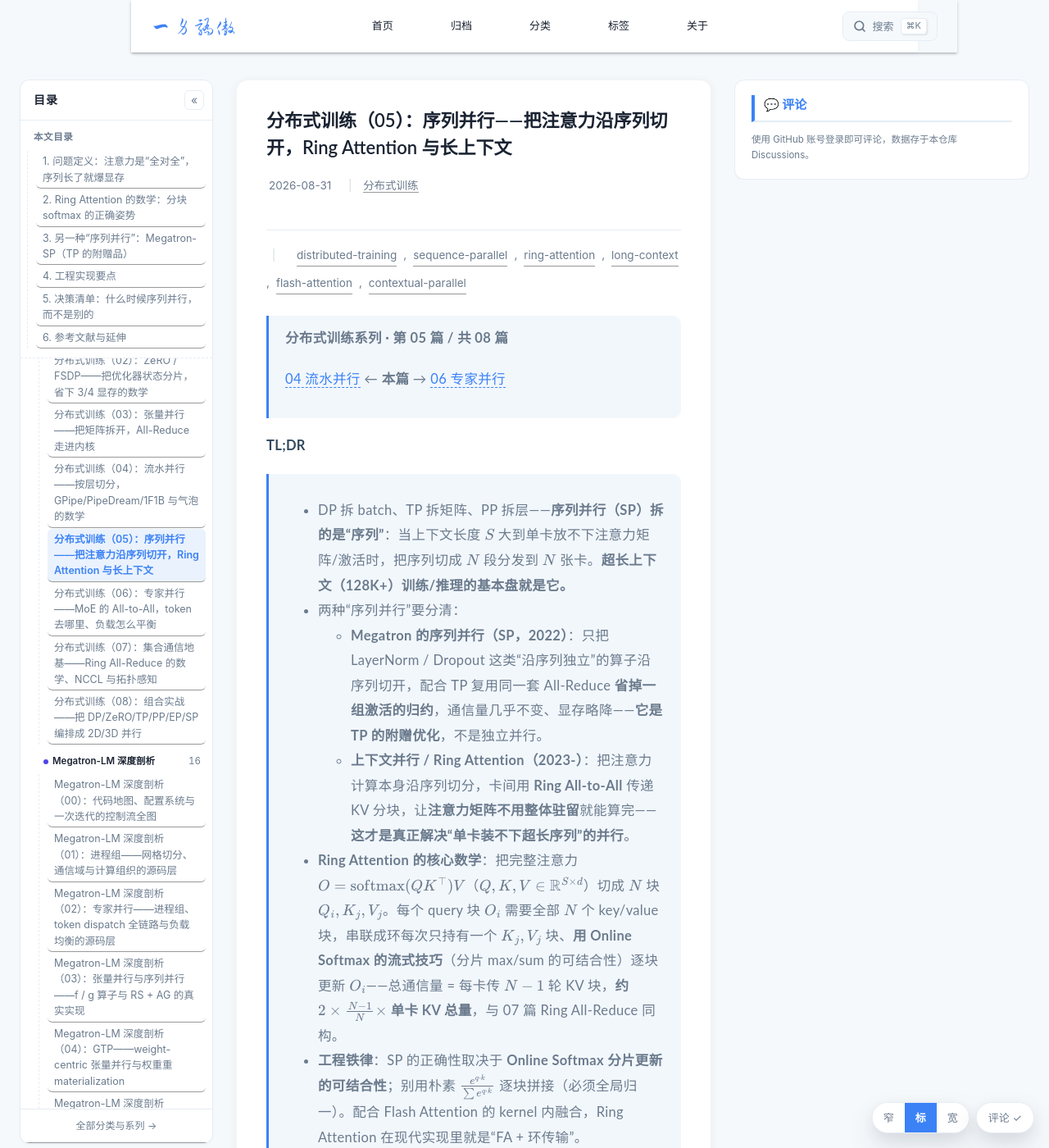
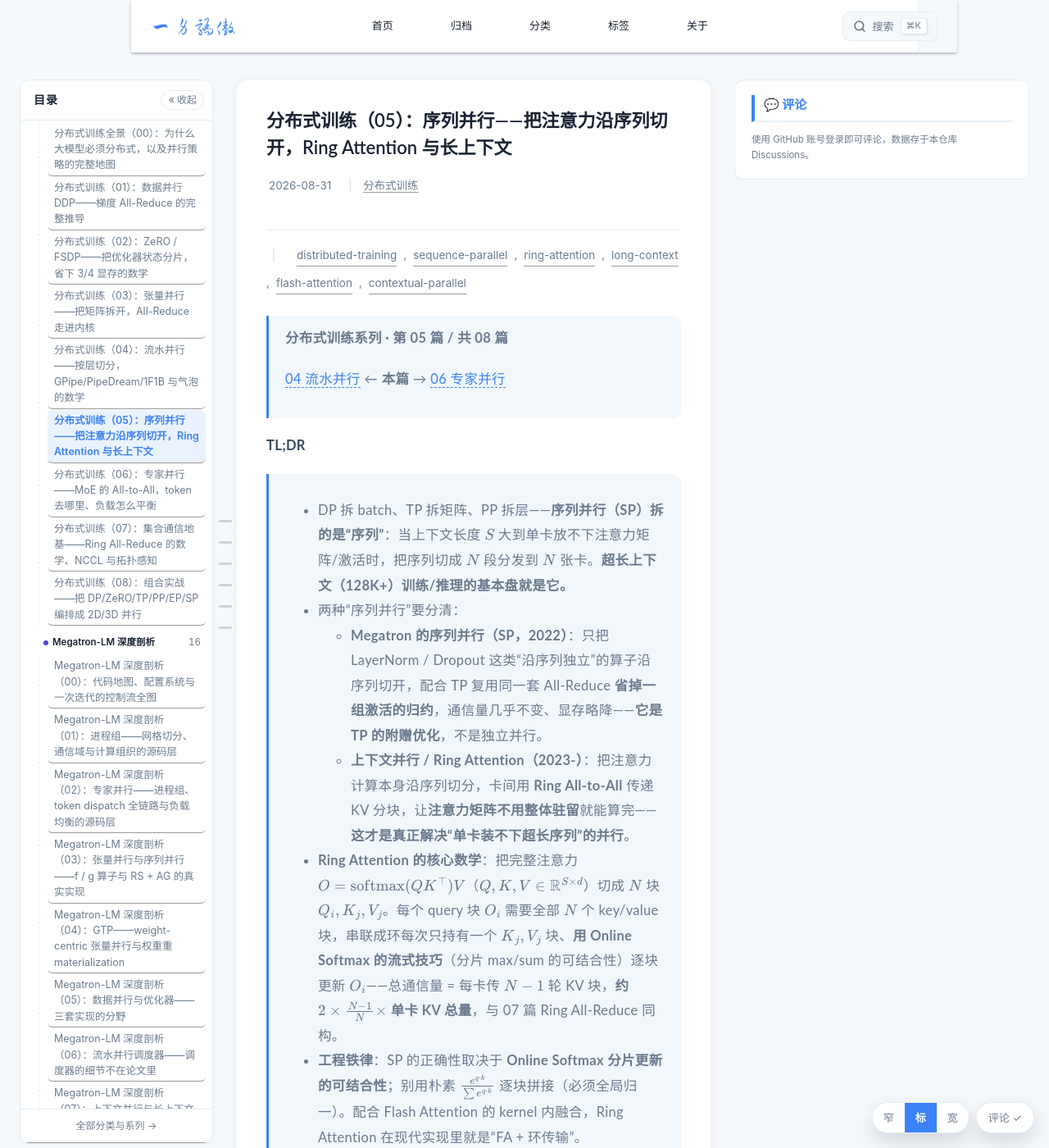
Before and after one commit to lrypcy/lrypcy.github.io, a Jekyll site: the page built from _posts/2026-08-31-dist-train-05-sequence-parallel.md, in a window 1280 px wide and 1400 px high. Shown: the whole window at 82% size. Built offline with Jekyll 4.4.1, drawn with Linux system fonts in a browser that asks for light colours; comment, search, counter and statistics services are not loaded.

Commit message:
ui: 本文目录恢复悬浮竖排样式；分类目录加显眼的折叠开关
- post.html：撤销「本文目录进左栏」，恢复原来的悬浮竖排章节线
  （≥992px 悬浮 / 窄屏右侧栏卡片）；左栏存在时章节线自动挪到目录
  右缘的 gutter 里（rail.getBoundingClientRect().right + 4），
  目录收起 / 展开与窗口变化时重新定位（window.PCYToc.reposition 回调）
- rail：折叠开关从 24px 的 « 小按钮升级为「« 收起 / » 展开」带文字的
  胶囊按钮（aria-expanded 同步）；删除 rail-post-toc 卡片及其样式
- custom.css：.side-toc-shifted 收窄章节线内边距，正好塞进 28px gutter

```diff
--- a/_includes/rail.html
+++ b/_includes/rail.html
@@ -8,12 +8,10 @@
 <aside class="rail" id="rail" aria-label="全站目录">
   <div class="rail-head">
     <span class="rail-head-title">目录</span>
-    <button class="rail-btn" id="railCollapse" type="button" title="收起目录" aria-label="收起目录">«</button>
+    <button class="rail-toggle" id="railCollapse" type="button" aria-expanded="true" aria-controls="railScroll" title="收起目录">
+      <span class="rail-toggle-icon" aria-hidden="true">«</span><span class="rail-toggle-text">收起</span>
+    </button>
   </div>
-
-  {%- if page.layout == 'post' -%}
-  <div class="rail-card rail-post-toc" id="railPostToc"></div>
-  {%- endif -%}
 
   <div class="rail-scroll" id="railScroll">
     {%- for sec in site.data.catalog.sections -%}
--- a/_layouts/post.html
+++ b/_layouts/post.html
@@ -69,61 +69,12 @@ layout: default
     var hs = body.querySelectorAll('h2');
     if (hs.length < 3) return;
 
-    // 宽屏且有左侧目录时，本文目录放进左栏；否则退回悬浮目录 / 右侧栏
-    var railBox = document.getElementById('railPostToc');
-    if (railBox && railBox.offsetWidth > 0) {
-      buildRailToc(hs, railBox);
-    } else if (window.innerWidth >= 992) {
+    // 宽屏 = 左侧竖排章节横线（hover 展开完整面板）；窄屏 = sidebar 内目录卡片
+    if (window.innerWidth >= 992) {
       buildFloatingToc(hs);
     } else {
       buildSidebarToc(hs, body);
     }
-  }
-
-  function buildRailToc(hs, box) {
-    hs.forEach(function (h) {
-      if (!h.id) { h.id = 'sec-' + Math.random().toString(36).slice(2, 8); }
-    });
-
-    var title = document.createElement('div');
-    title.className = 'rail-toc-title';
-    title.textContent = '本文目录';
-    var ol = document.createElement('ol');
-    ol.className = 'rail-posts';
-    var links = [];
-    hs.forEach(function (h) {
-      var li = document.createElement('li');
-      var a = document.createElement('a');
-      a.href = '#' + h.id;
-      a.textContent = h.textContent;
-      li.appendChild(a);
-      ol.appendChild(li);
-      links.push(a);
-    });
-    box.appendChild(title);
-    box.appendChild(ol);
-
-    ol.addEventListener('click', function (e) {
-      var a = e.target.closest('a');
-      if (!a) { return; }
-      var target = document.getElementById(a.getAttribute('href').slice(1));
-      if (target) {
-        e.preventDefault();
-        target.scrollIntoView({ behavior: 'smooth', block: 'start' });
-      }
-    });
-
-    function onScroll() {
-      var y = window.scrollY + 110;
-      var idx = -1;
-      for (var i = 0; i < hs.length; i++) {
-        if (hs[i].getBoundingClientRect().top + window.scrollY <= y) { idx = i; }
-        else { break; }
-      }
-      links.forEach(function (a, j) { a.classList.toggle('active', j === idx); });
-    }
-    window.addEventListener('scroll', onScroll, { passive: true });
-    onScroll();
   }
 
   function buildFloatingToc(hs) {
@@ -151,6 +102,22 @@ layout: default
     });
     wrap.appendChild(lines);
     document.body.appendChild(wrap);
+
+    // 左侧有分类目录时，把竖排章节线挪到目录右缘的缝隙里，避免压在目录上
+    function place() {
+      var rail = document.getElementById('rail');
+      if (rail && rail.offsetWidth > 0) {
+        wrap.classList.add('side-toc-shifted');
+        wrap.style.left = Math.round(rail.getBoundingClientRect().right + 4) + 'px';
+      } else {
+        wrap.classList.remove('side-toc-shifted');
+        wrap.style.left = '';
+      }
+    }
+    place();
+    window.addEventListener('resize', place);
+    // 目录收起 / 展开时由 rail.js 回调重新定位
+    window.PCYToc = { reposition: place };
 
     // 点击 item（横线或文字）平滑跳转
     lines.addEventListener('click', function (e) {
--- a/assets/css/custom.css
+++ b/assets/css/custom.css
@@ -106,7 +106,6 @@ html.hide-sidebar .sidebar { display: none; }
 /* 收起左侧目录：只留一条窄条 + 展开按钮 */
 html.rail-off { --rail-w: 44px; }
 html.rail-off .rail-scroll,
-html.rail-off .rail-post-toc,
 html.rail-off .rail-foot { display: none; }
 html.rail-off .rail-head { justify-content: center; padding: 12px 0; border-bottom: none; }
 html.rail-off .rail-head-title { display: none; }
@@ -2196,20 +2195,33 @@ html.rail-off .rail-head-title { display: none; }
   color: var(--text);
   letter-spacing: 1px;
 }
-.rail-btn {
+/* 分类目录折叠开关 */
+.rail-toggle {
   flex-shrink: 0;
-  width: 24px;
+  display: inline-flex;
+  align-items: center;
+  gap: 3px;
   height: 24px;
+  padding: 0 8px;
+  font-family: inherit;
+  font-size: 12px;
   line-height: 1;
-  font-size: 14px;
   color: var(--text-light);
   background: transparent;
   border: 1px solid var(--border);
-  border-radius: 6px;
+  border-radius: 12px;
   cursor: pointer;
   transition: var(--transition);
 }
-.rail-btn:hover { color: var(--primary); border-color: var(--primary); background: var(--primary-soft); }
+.rail-toggle:hover {
+  color: var(--primary);
+  border-color: var(--primary);
+  background: var(--primary-soft);
+}
+.rail-toggle-icon { font-size: 13px; }
+.rail-toggle-text { font-size: 12px; }
+html.rail-off .rail-toggle-text { display: none; }
+html.rail-off .rail-toggle { padding: 0; width: 26px; justify-content: center; }
 
 .rail-scroll {
   position: relative;
@@ -2344,24 +2356,6 @@ html.rail-off .rail-head-title { display: none; }
   background: var(--primary-soft);
 }
 
-/* 文章页：本文目录卡（固定在 rail 顶部，不随目录滚动） */
-.rail-post-toc {
-  flex-shrink: 0;
-  max-height: 34vh;
-  overflow-y: auto;
-  padding: 4px 8px 10px;
-  border-bottom: 1px dashed var(--border);
-  scrollbar-width: thin;
-}
-.rail-post-toc::-webkit-scrollbar { width: 4px; }
-.rail-post-toc::-webkit-scrollbar-thumb { background: rgba(59, 130, 246, 0.35); border-radius: 4px; }
-.rail-toc-title {
-  padding: 6px 8px 4px;
-  font-size: 11.5px;
-  font-weight: 700;
-  color: var(--text-light);
-  letter-spacing: 0.6px;
-}
 
 .rail-foot {
   flex-shrink: 0;
@@ -2374,6 +2368,9 @@ html.rail-off .rail-head-title { display: none; }
   transition: var(--transition);
 }
 .rail-foot:hover { color: var(--primary); background: var(--primary-soft); }
+
+/* 竖排章节线被挤到左栏右侧缝隙时，收窄一点内边距，正好塞进 28px 的 gutter */
+.side-toc-shifted .side-toc-lines { padding-left: 3px; padding-right: 3px; }
 
 /* 分类页：分层小标题（.post-body 前缀压过 main.css 的 .post-body h3 字号） */
 .post-body .cat-sec-title {
--- a/assets/js/rail.js
+++ b/assets/js/rail.js
@@ -43,9 +43,17 @@
   function applyCollapsed() {
     document.documentElement.classList.toggle('rail-off', pref.collapsed);
     if (!btn) { return; }
-    btn.textContent = pref.collapsed ? '»' : '«';
+    var icon = btn.querySelector('.rail-toggle-icon');
+    var text = btn.querySelector('.rail-toggle-text');
+    if (icon) { icon.textContent = pref.collapsed ? '»' : '«'; }
+    if (text) { text.textContent = pref.collapsed ? '展开' : '收起'; }
     btn.title = pref.collapsed ? '展开目录' : '收起目录';
-    btn.setAttribute('aria-label', btn.title);
+    btn.setAttribute('aria-expanded', pref.collapsed ? 'false' : 'true');
+    // 目录宽度变了，让文章页的悬浮章节线重新定位（见 _layouts/post.html）
+    if (window.PCYToc && window.PCYToc.reposition) {
+      if (window.requestAnimationFrame) { window.requestAnimationFrame(window.PCYToc.reposition); }
+      else { window.PCYToc.reposition(); }
+    }
   }
   if (btn) {
     btn.addEventListener('click', function () {
```
